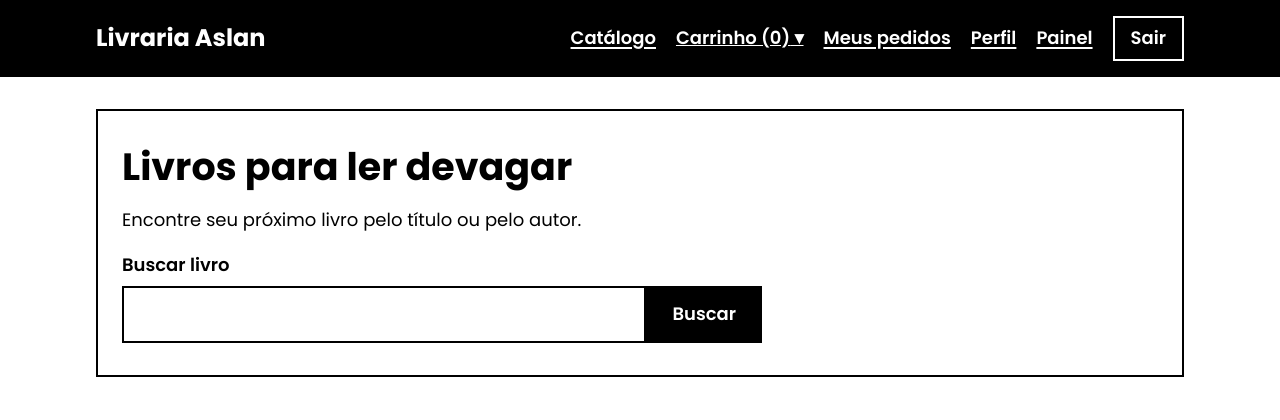
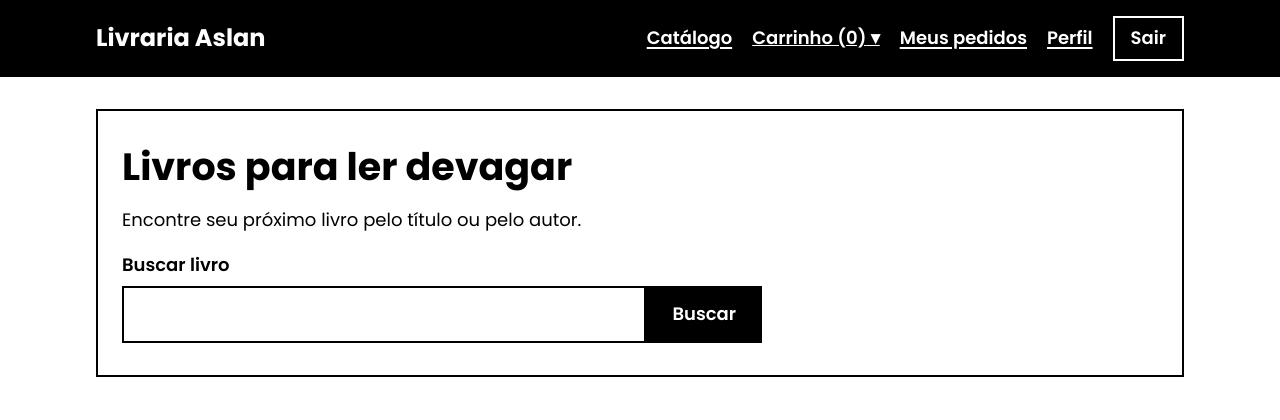
Before and after one commit to derik-dev/livraria-aslan, a PHP site: page /index.php in a window 1280 px wide. Shown: the top 420 px of the page. Run offline with PHP 8.4, Linux system fonts and the light colour scheme; the visitor is signed in with stand-in values (Sample User, id 1); data comes from the database, SQL or seed files in the repository; data that the repository does not hold is empty; some libraries are stand-ins or nearby versions.

Commit message:
Remove link do Painel do topo da loja
Co-Authored-By: Claude Opus 5.5 <noreply@anthropic.com>

```diff
--- a/app/views/layout/main.php
+++ b/app/views/layout/main.php
@@ -34,9 +34,6 @@ $flashes = take_flashes();
             <?php if ($me !== null): ?>
                 <a href="<?= e(url('/pedidos')) ?>">Meus pedidos</a>
                 <a href="<?= e(url('/perfil')) ?>">Perfil</a>
-                <?php if ($me['role'] === 'admin'): ?>
-                    <a href="<?= e(url('/admin')) ?>">Painel</a>
-                <?php endif; ?>
                 <form method="post" action="<?= e(url('/logout')) ?>" class="inline-form">
                     <?= csrf_field() ?>
                     <button type="submit" class="nav-button">Sair</button>
```
